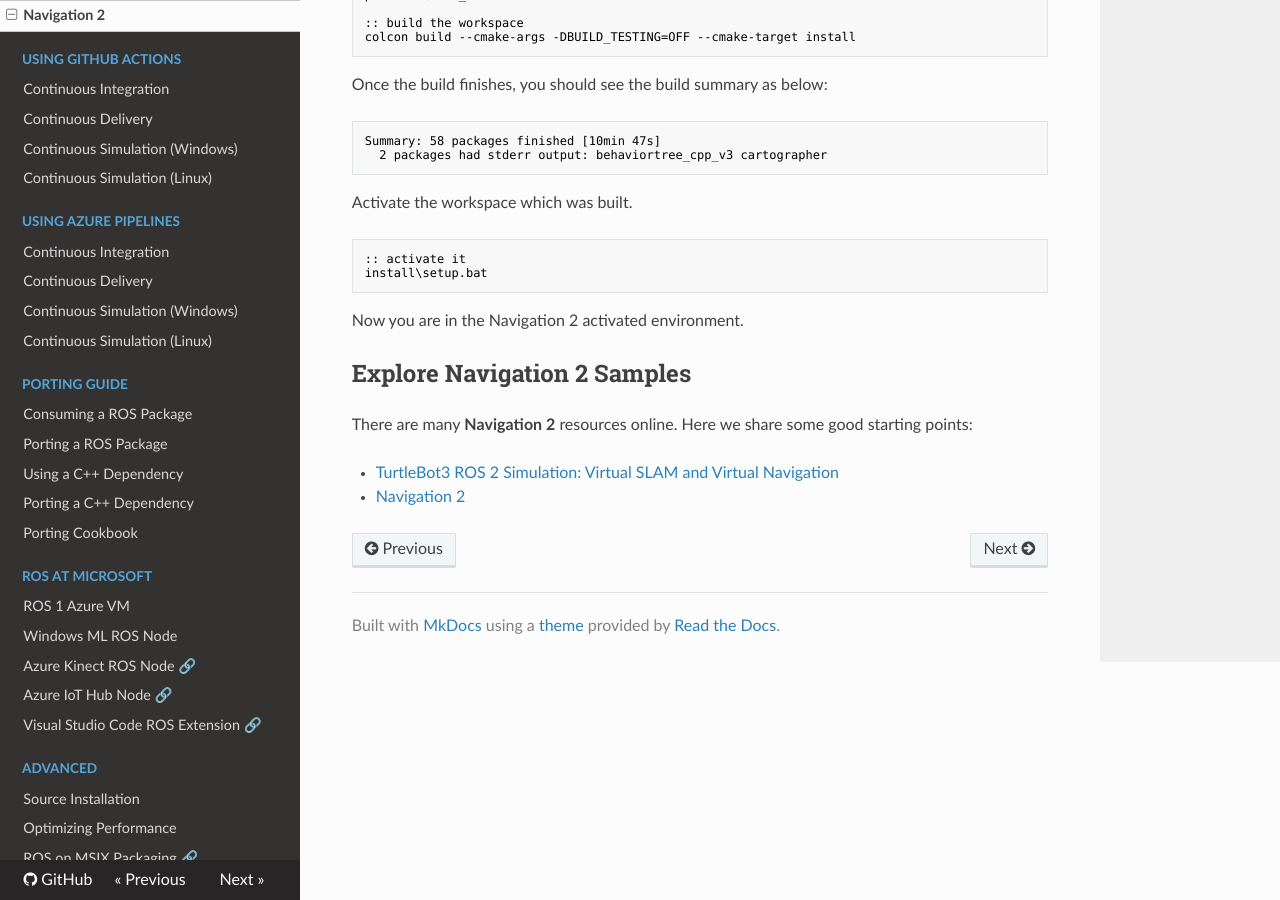
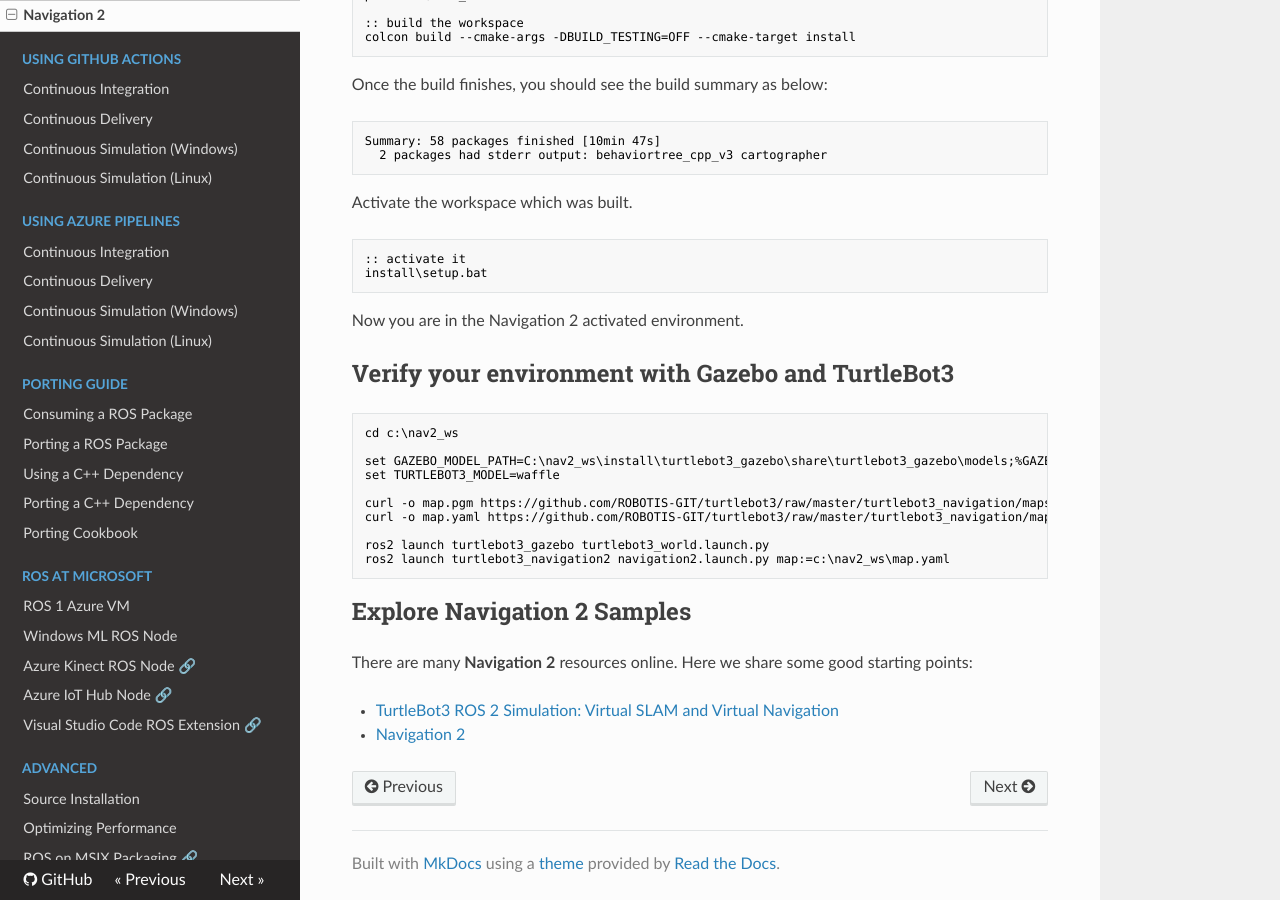
Before and after one commit to ms-iot/ROSOnWindows, an MkDocs documentation site: the page built from docs/ros2/nav2.md, in a window 1280 px wide and 900 px high, scrolled down 2426 px. Built offline with MkDocs 1.6.1, drawn with Linux system fonts in a browser that asks for light colours; nearby versions of some CDN libraries.

Commit message:
verifying with basic turtlebot3 nav2

````diff
--- a/docs/ros2/nav2.md
+++ b/docs/ros2/nav2.md
@@ -125,6 +125,23 @@
 
 Now you are in the Navigation 2 activated environment.
 
+## Verify your environment with Gazebo and TurtleBot3
+
+
+
+```Batchfile
+cd c:\nav2_ws
+
+set GAZEBO_MODEL_PATH=C:\nav2_ws\install\turtlebot3_gazebo\share\turtlebot3_gazebo\models;%GAZEBO_MODEL_PATH%
+set TURTLEBOT3_MODEL=waffle
+
+curl -o map.pgm https://github.com/ROBOTIS-GIT/turtlebot3/raw/master/turtlebot3_navigation/maps/map.pgm
+curl -o map.yaml https://github.com/ROBOTIS-GIT/turtlebot3/raw/master/turtlebot3_navigation/maps/map.yaml
+
+ros2 launch turtlebot3_gazebo turtlebot3_world.launch.py
+ros2 launch turtlebot3_navigation2 navigation2.launch.py map:=c:\nav2_ws\map.yaml
+```
+
 ## Explore Navigation 2 Samples
 
 There are many **Navigation 2** resources online.
````
